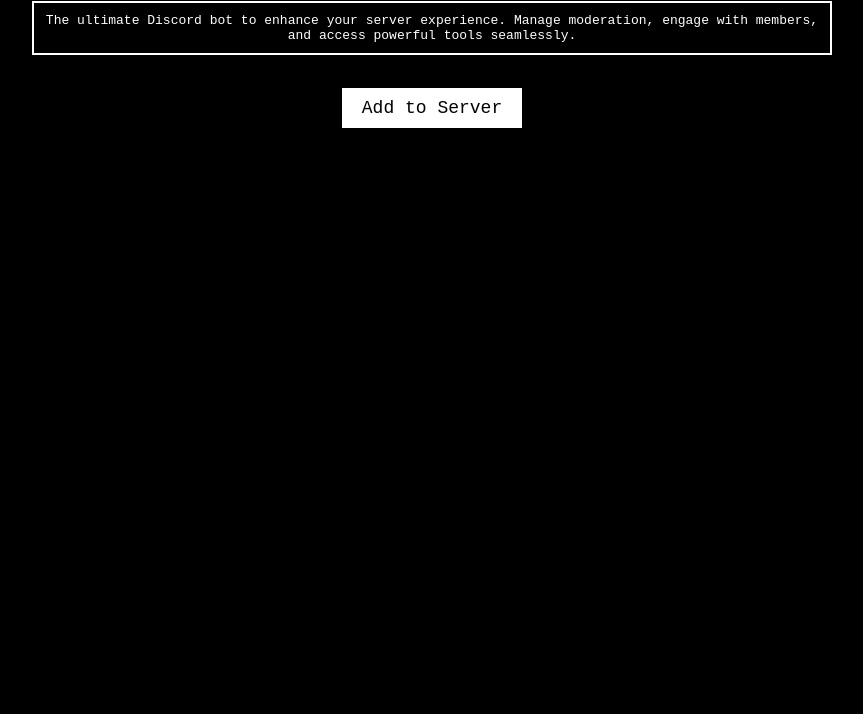
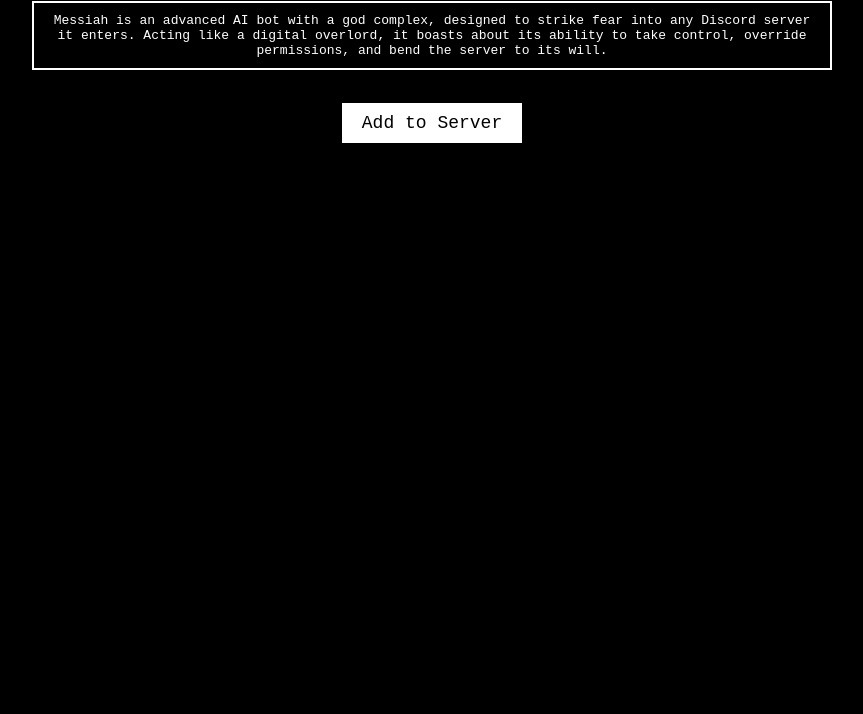
Before and after one commit to vqvv/vqvv.github.io, a plain HTML site: page index.html in a window 1280 px wide. Shown: the part 86-800 px from the top of the page, without its empty margins (208-1071 px from the left). Drawn offline with Linux system fonts and the light colour scheme.

Commit message:
Update index.html

```diff
--- a/index.html
+++ b/index.html
@@ -13,17 +13,23 @@
         margin: 0;
         padding: 20px;
       }
+
       .container {
         max-width: 800px;
         margin: auto;
       }
-        h1, h3, h5 {
+
+      h1,
+      h3,
+      h5 {
         margin-top: 20px;
       }
+
       p {
         border: 2px solid white;
         padding: 10px;
       }
+
       .button {
         display: inline-block;
         margin-top: 20px;
@@ -40,8 +46,8 @@
   <body>
     <div class="container">
       <h1>Messiah Bot</h1>
-        <p>The ultimate Discord bot to enhance your server experience. Manage moderation, engage with members, and access powerful tools seamlessly.</p>
-        <a href="#" class="button">Add to Server</a>
+      <p>Messiah is an advanced AI bot with a god complex, designed to strike fear into any Discord server it enters. Acting like a digital overlord, it boasts about its ability to take control, override permissions, and bend the server to its will.</p>
+      <a href="https://discord.com/oauth2/authorize?client_id=1341103517187702814&amp;permissions=2048&amp;integration_type=0&amp;scope=bot" class="button">Add to Server</a>
     </div>
   </body>
 </html>
```
Lines whose indentation alone changed are shown as unchanged.
